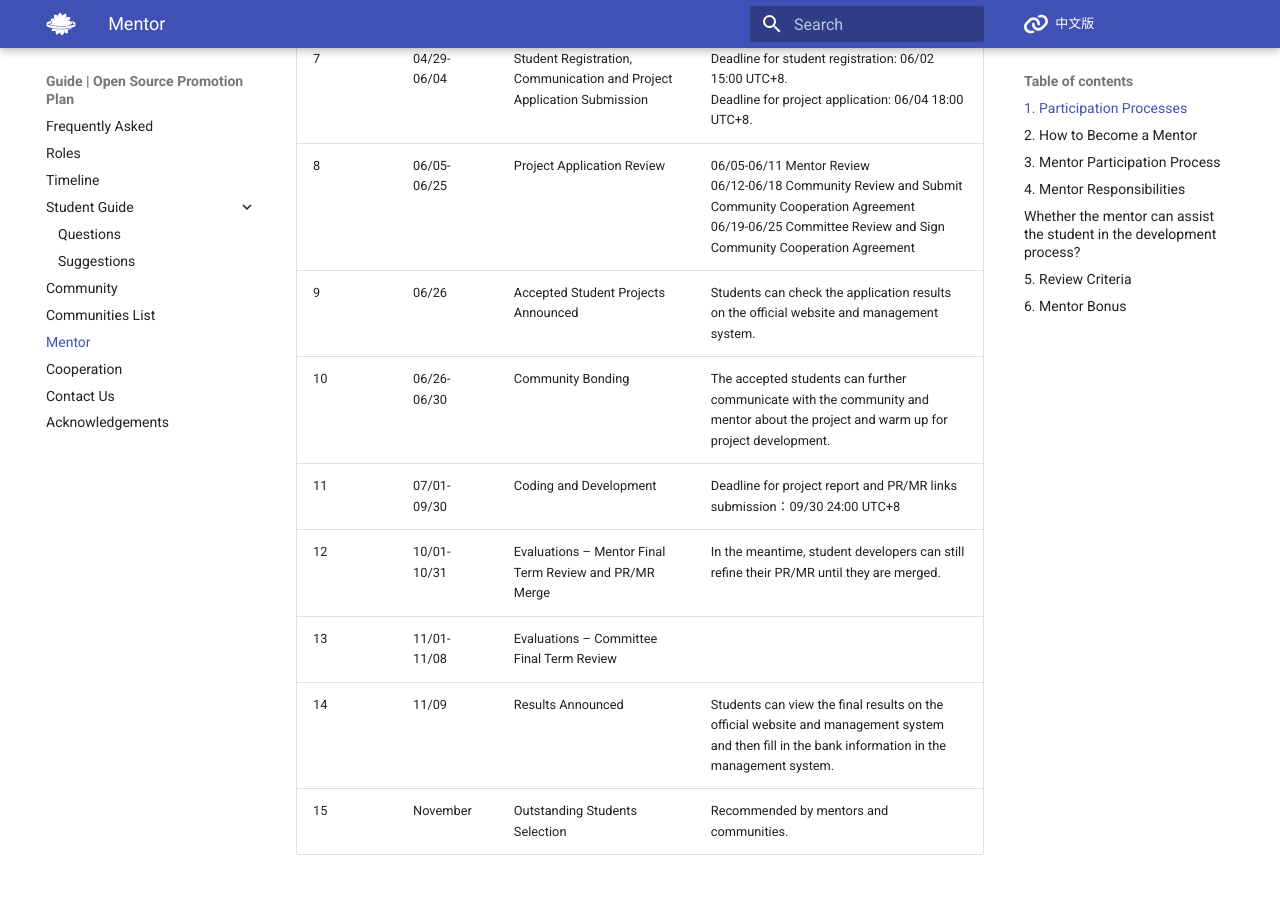
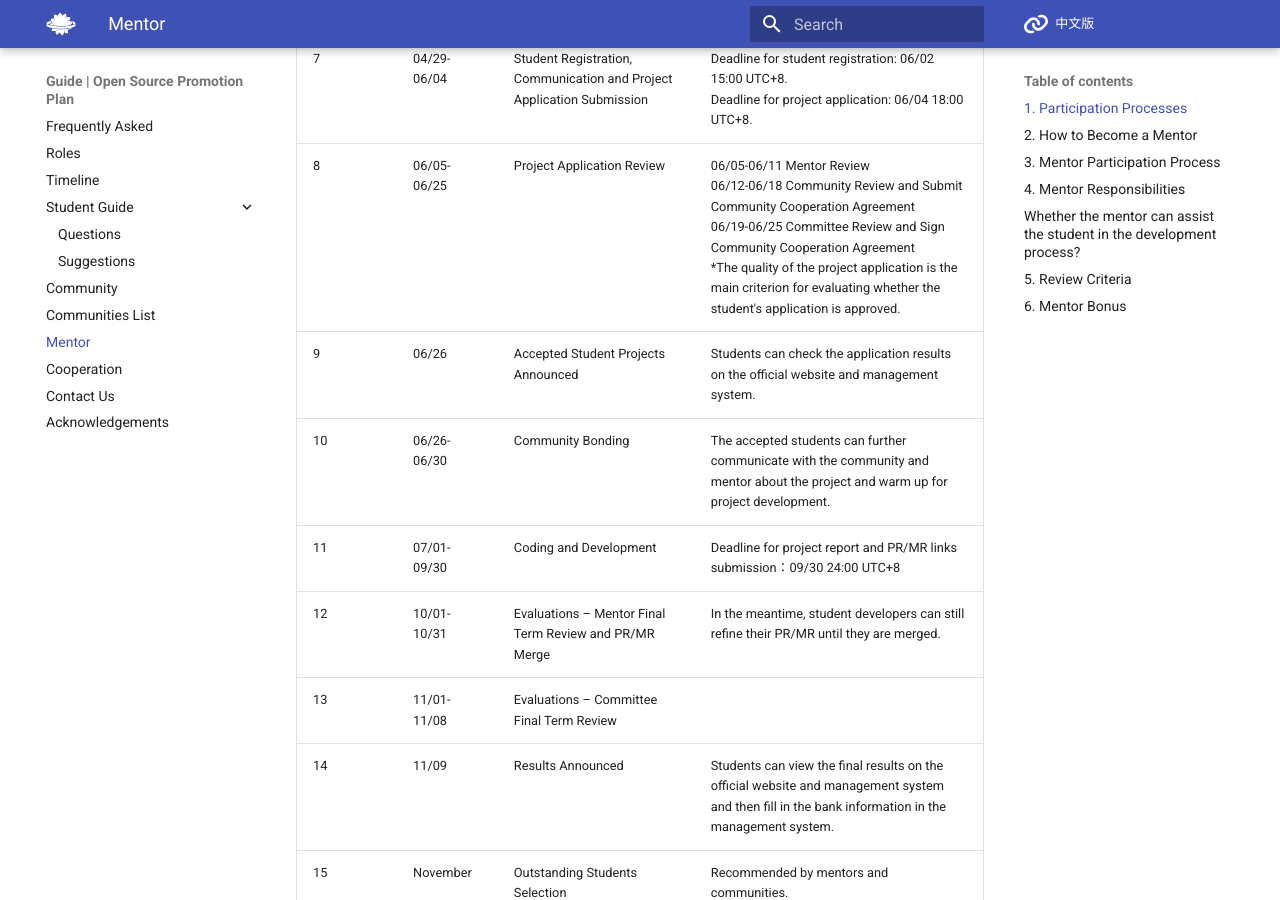
Before and after one commit to summer-ospp/help-en, an MkDocs documentation site: the page built from docs/mentor.md, in a window 1280 px wide and 900 px high, scrolled down 899 px. Built offline with MkDocs 1.6.1 and Material for MkDocs 9.7.7, drawn with Linux system fonts in a browser that asks for light colours; comment, search, counter and statistics services are not loaded.

Commit message:
Update mentor.md

```diff
--- a/docs/mentor.md
+++ b/docs/mentor.md
@@ -15,7 +15,7 @@
 | 5    | 04/26-04/28          | Committee Review                                             | Approved projects will be posted on the official website.    |
 | 6    | 04/29                | Project Announced                                            |                                                              |
 | 7    | 04/29-06/04          | Student Registration, Communication and Project Application Submission | Deadline for student registration: 06/02 15:00 UTC+8.<br>Deadline for project application: 06/04 18:00 UTC+8. |
-| 8    | 06/05-06/25          | Project Application Review                                   | 06/05-06/11 Mentor Review<br>06/12-06/18 Community Review and Submit Community Cooperation Agreement<br>06/19-06/25 Committee Review and Sign Community Cooperation Agreement |
+| 8    | 06/05-06/25          | Project Application Review                                   | 06/05-06/11 Mentor Review<br>06/12-06/18 Community Review and Submit Community Cooperation Agreement<br>06/19-06/25 Committee Review and Sign Community Cooperation Agreement<br>*The quality of the project application is the main criterion for evaluating whether the student's application is approved. |
 | 9    | 06/26                | Accepted Student Projects Announced                          | Students can check the application results on the official website and management system. |
 | 10   | 06/26-06/30          | Community Bonding                                            | The accepted students can further communicate with the community and mentor about the project and warm up for project development. |
 | 11   | 07/01-09/30          | Coding and Development                                       | Deadline for project report and PR/MR links submission：09/30 24:00 UTC+8 |
```
